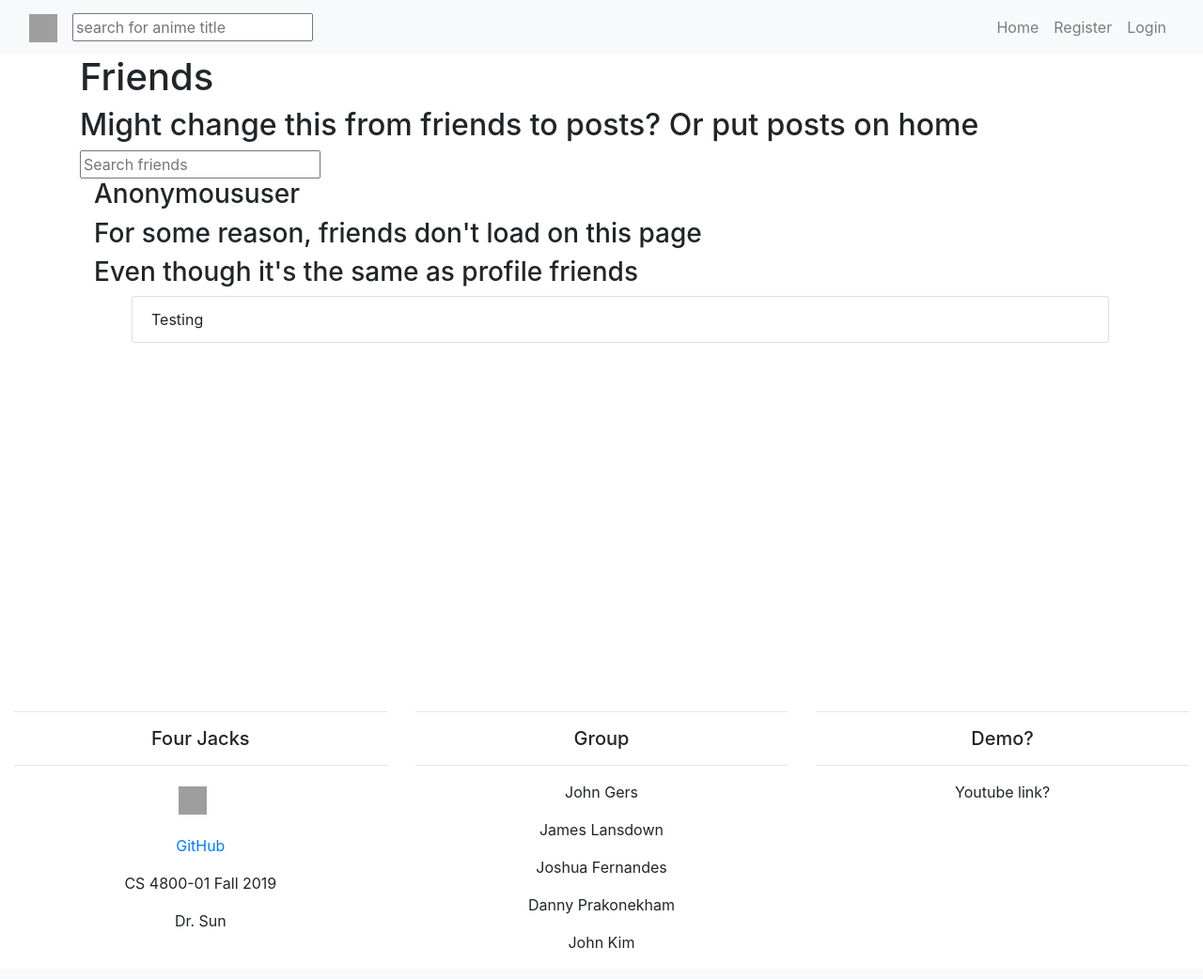
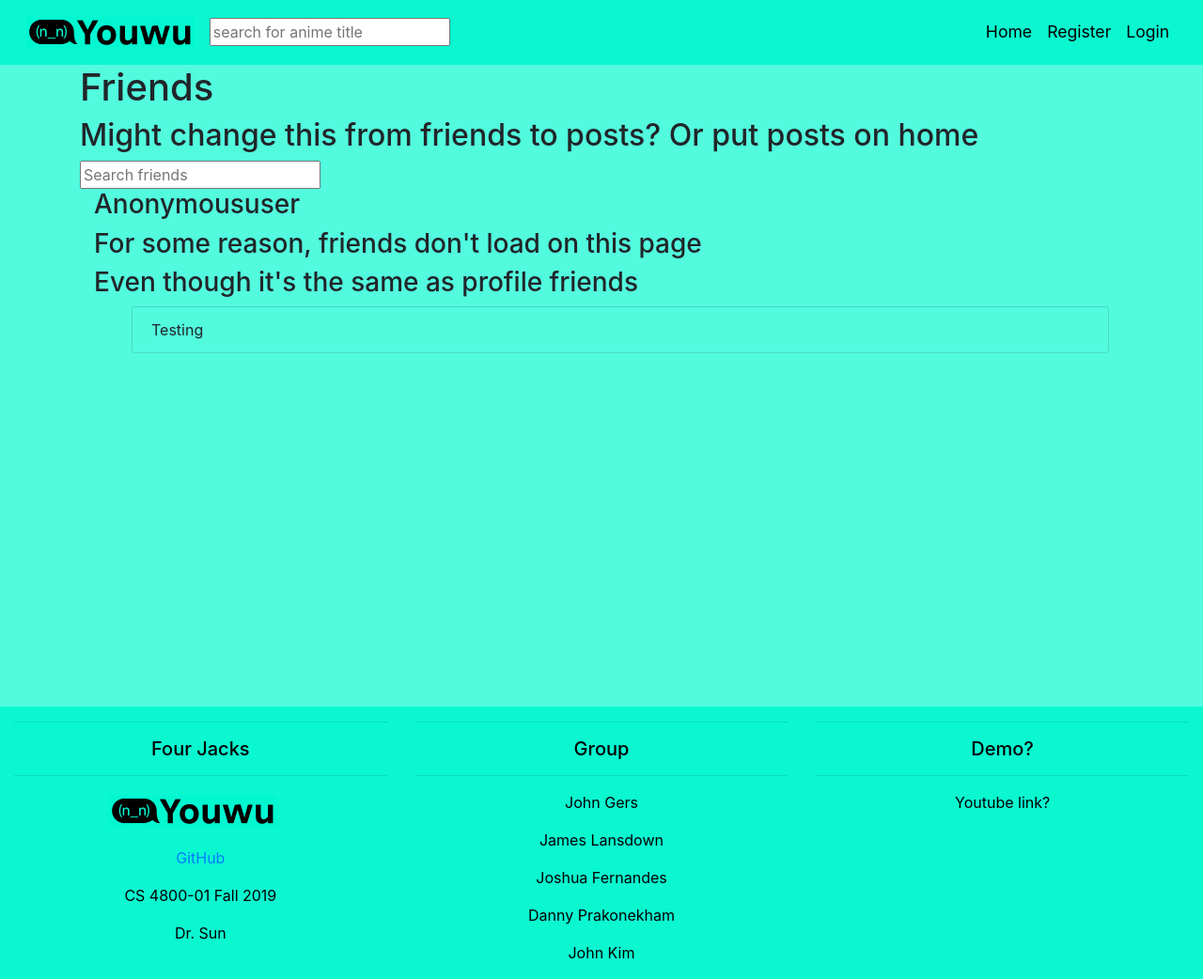
Before and after one commit to Four-Jacks/AnimeSocial, a Django app: page /posts/ in a window 1280 px wide. Shown: the whole page at 94% size. Before the commit the page ends 1009 px from the top, so only its background shows below. Run offline with Django 3.2, Linux system fonts and the light colour scheme; some libraries are stand-ins or nearby versions; grey boxes are pictures that could not be loaded.

Commit message:
Added CSS to the whole site
Cleaned up some formatting issues in the profile page, set up the CSS file to be able to easily change certain pieces, created a logo with out agreed name, and adjusted the colors of the site to fit the colors of the logo.

```diff
--- a/core/settings.py
+++ b/core/settings.py
@@ -121,3 +121,5 @@ USE_TZ = True
 # https://docs.djangoproject.com/en/2.2/howto/static-files/
 
 STATIC_URL = '/static/'
+
+STATICFILES_DIRS = [os.path.join(BASE_DIR,'static')]
--- /dev/null
+++ b/static/styles.css
@@ -0,0 +1,23 @@
+.navbar {
+    padding: .8rem !important;
+    background-color:#0af7d0;
+}
+
+.nav-link {
+  font-size: 1.1em !important;
+  color:#000000 !important;
+}
+
+.body {
+  background-color:#52fade;
+}
+
+.list-group-item {
+  background-color:#52fade !important;
+}
+
+
+.footer {
+  background-color:#0af7d0;
+  color:#000000;
+}
--- a/templates/base.html
+++ b/templates/base.html
@@ -1,8 +1,9 @@
 <!DOCTYPE html>
+{% load staticfiles %}
 {% load bootstrap4 %}
 <html lang="en">
 <head>
-    <link rel="stylesheet" href="styles.css">
+    <link rel="stylesheet" href="{% static 'styles.css'%}">
     <meta name="viewport" content="width=device-width, initial-scale=1"> <!-- For mobile? -->
     <link rel="stylesheet" href="https://maxcdn.bootstrapcdn.com/bootstrap/4.0.0/css/bootstrap.min.css" integrity="sha384-Gn5384xqQ1aoWXA+058RXPxPg6fy4IWvTNh0E263XmFcJlSAwiGgFAW/dAiS6JXm" crossorigin="anonymous">
     <script src="https://code.jquery.com/jquery-3.3.1.slim.min.js" integrity="sha384-q8i/X+965DzO0rT7abK41JStQIAqVgRVzpbzo5smXKp4YfRvH+8abtTE1Pi6jizo" crossorigin="anonymous"></script>
@@ -16,12 +17,12 @@
 </head>
 
 
-<body>
+<body class="body">
 
 <!-- Navigation -->
-<nav class ="navbar navbar-expand-md navbar-light bg-light sticky-top">
+<nav class ="navbar navbar-expand-md navbar-light sticky-top" >
 <div class="container-fluid">
-	<a class="navbar-brand" href="/"><img src="https://images-na.ssl-images-amazon.com/images/I/81kk2-4NQ6L._SX425_.jpg" style="width:30px;height:30px;"></a>
+	<a class="navbar-brand" href="/"><img src="{% static 'Logo.png'%}" style="width:100%;height:100%;"></a>
   <form action="{% url 'anime:search_results' %}" method="get">
       <input name="q" type="text" placeholder="search for anime title">
   </form>
@@ -85,13 +86,13 @@
 <br>
 <br>
 <footer>
-  <div class="container-fluid padding">
+  <div class="container-fluid padding footer">
   <div class="row text-center">
     <div class="col-md-4">
       <hr class="light">
       <h5>Four Jacks</h5>
       <hr class="light">
-      <p><a class="navbar-brand" href="/"><img src="https://images-na.ssl-images-amazon.com/images/I/81kk2-4NQ6L._SX425_.jpg" style="width:30px;height:30px;"></a></p>
+      <p><a class="navbar-brand" href="/"><img src="{% static 'Logo.png'%}" style="width:100%;height:100%;"></a></p>
       <p><a href="https://github.com/Four-Jacks">GitHub</a></p>
       <p>CS 4800-01 Fall 2019</p>
       <p>Dr. Sun</p>
--- a/templates/profile.html
+++ b/templates/profile.html
@@ -77,10 +77,10 @@
 
 <!--- Friends -->
 <div class="container-fluid padding col-lg-2 col-md-3 col-xs-12 col-sm-12 col-xl-2">
-    <h3 align="center">Friends</h3>
      <div class="row affix">
        <div class="col">
            <ul class="list-friends">
+             <h3>Friends</h3>
              {% for friend in friends %}
               <li class="list-group-item">{{ friend.username|title }}</li>
               {% endfor %}
--- a/templates/search_results.html
+++ b/templates/search_results.html
@@ -18,8 +18,7 @@
               </li>
               {% endfor %}
         </ul>
-      </div>
     </div>
-   </div>
+</div>
   <!--- End of friends-->
 {% endblock %}
```
Also changed, not shown: static/Logo.png (added).
